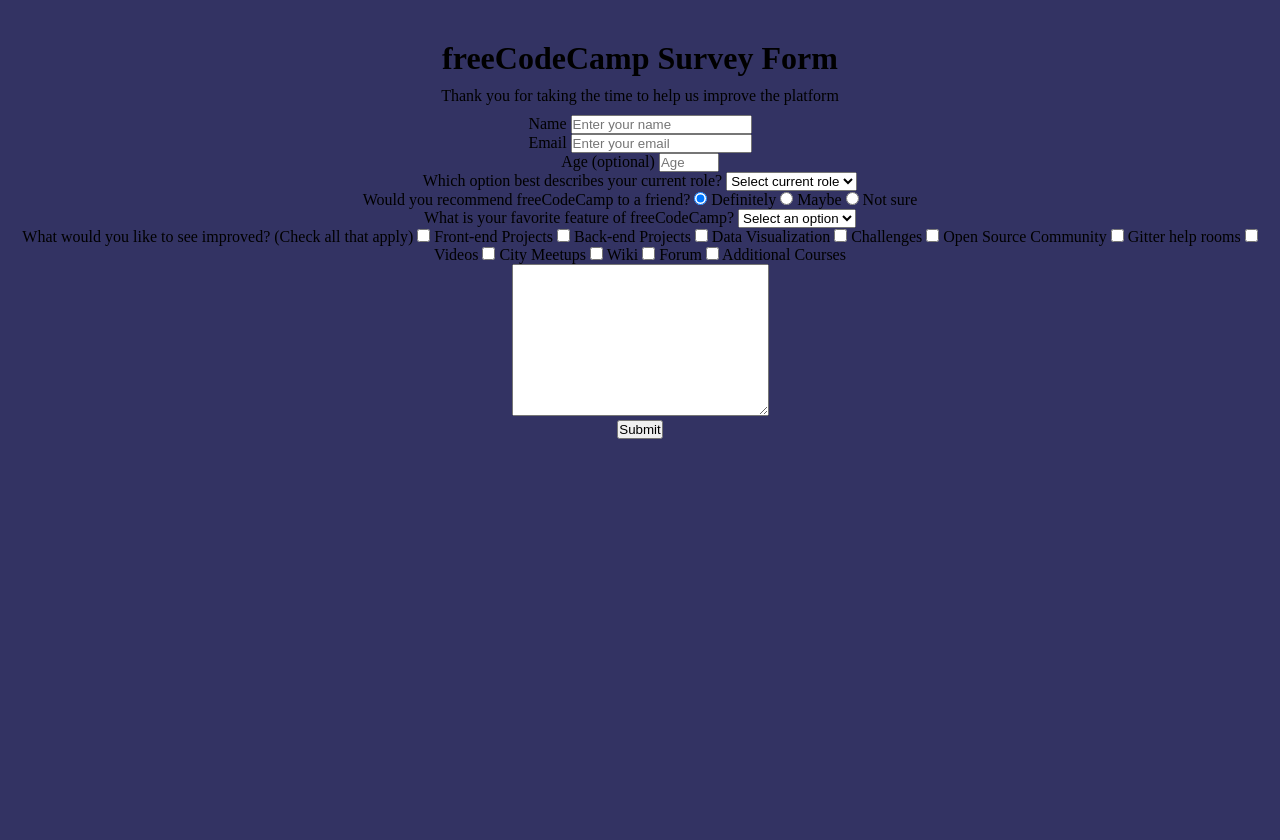
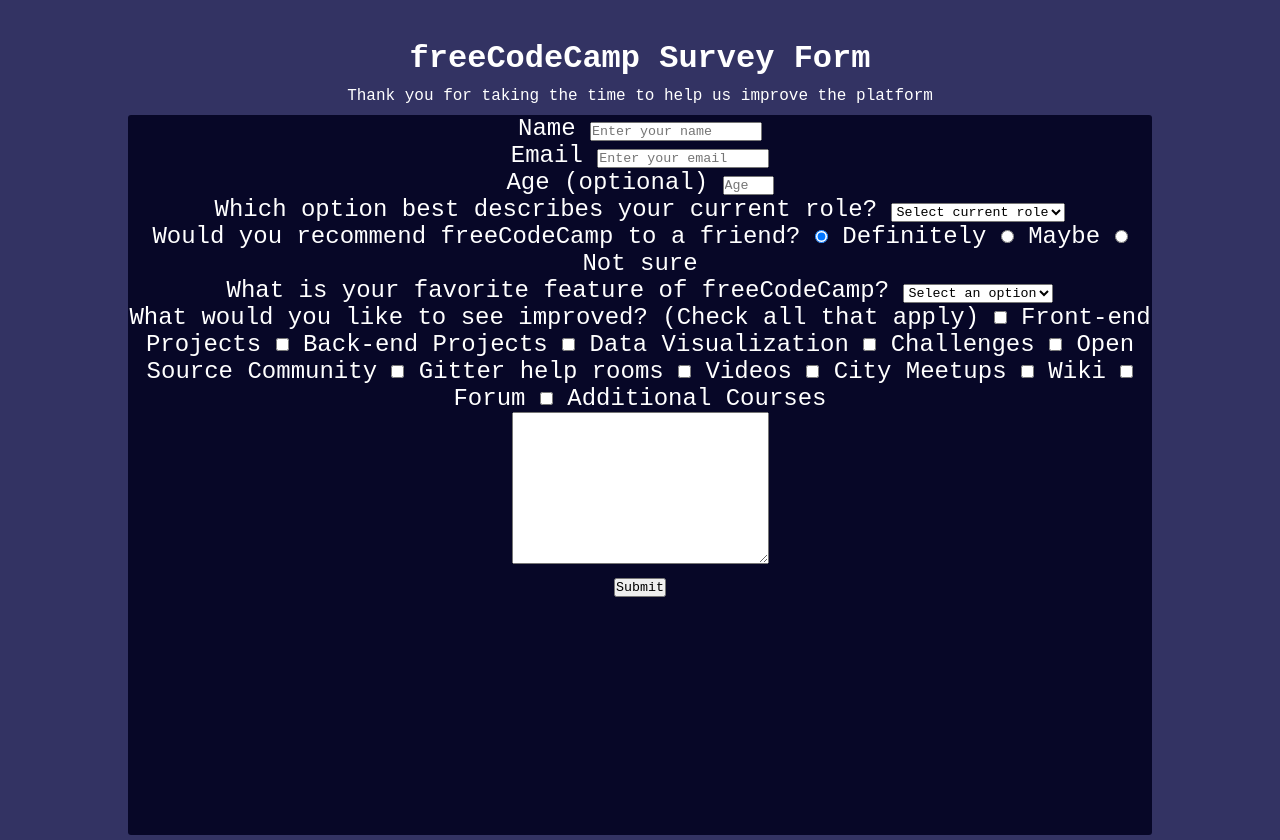
Before and after one commit to pasytchangwa/Sylvestre_Tiabu, a plain HTML site: page index.html in a window 1280 px wide. Drawn offline with Linux system fonts and the light colour scheme.

Commit message:
adding styles

```diff
--- a/css/style.css
+++ b/css/style.css
@@ -2,6 +2,7 @@
  margin: 0;
  padding: 0;
  box-sizing: border-box;
+ font-family: 'Courier New', Courier, monospace;
 }
 html {
  background-color: rgba(30, 30, 83, 0.904);
@@ -13,7 +14,19 @@ height: 100vh;
     text-align: center;
 }
 section {
-
+    width: 80%;
+    margin: 0 auto;
+    text-align: center;
+    background-color: rgb(7, 7, 39);
+    border-radius: 3px;
+    height: 90vh;
+    color: white;
+    font-size: 1.5rem;
+    display: flex;
+    flex-direction: column;
+}
+header {
+    color: white;
 }
 
 #title {
```
